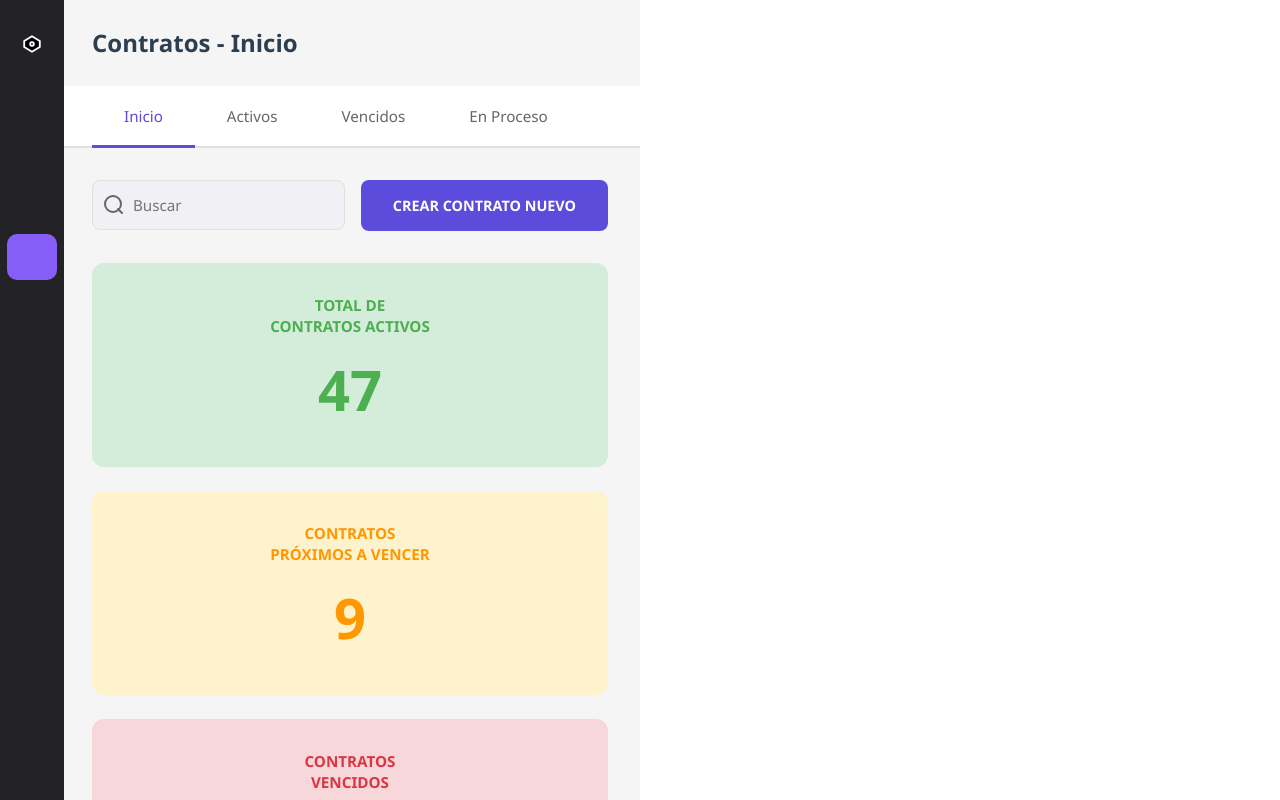
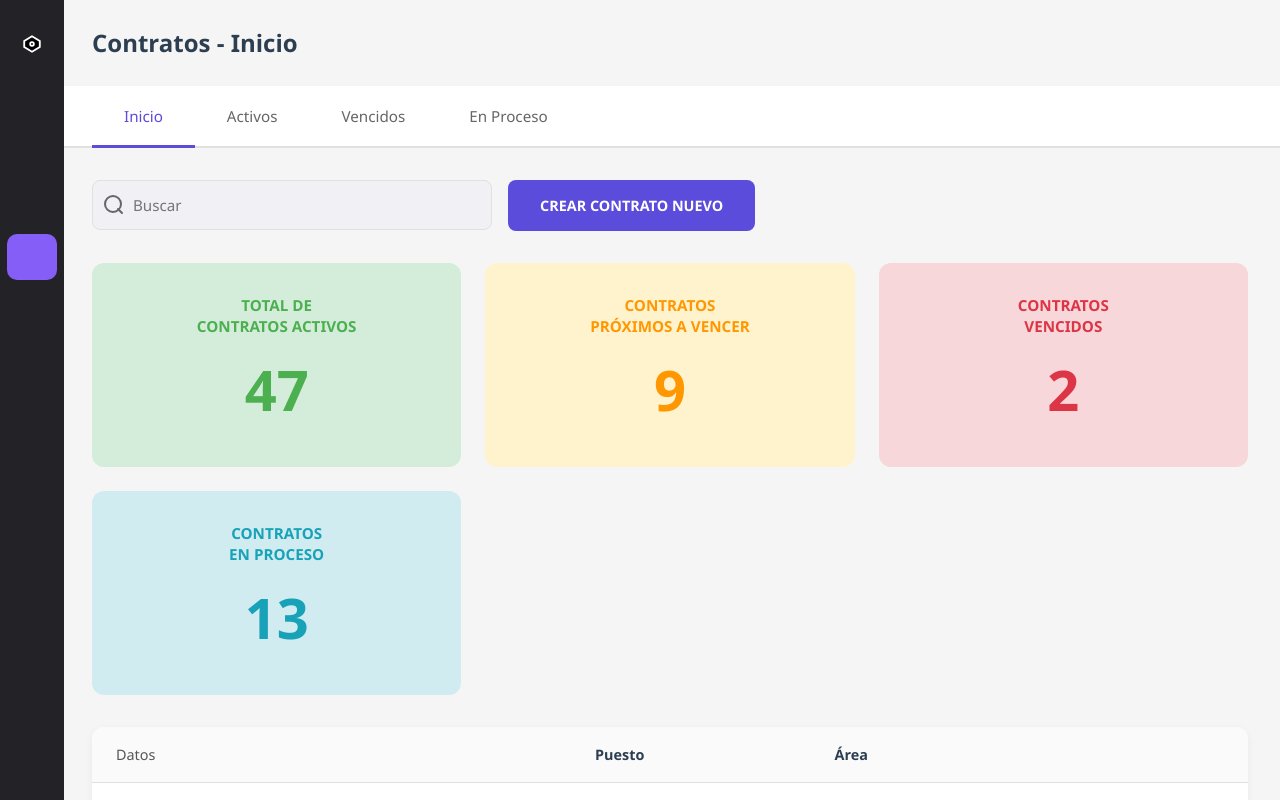
Before and after one commit to LXRDSZN/Sistema-Rh, a Vue app: page /Documentacion in a window 1280 px wide. Built offline with nearby package versions, Linux system fonts and the light colour scheme.

Commit message:
Actualizacion de la vista de inicio de Contratos

```diff
--- a/src/components/Contratos/Contratos-component.vue
+++ b/src/components/Contratos/Contratos-component.vue
@@ -1,4 +1,5 @@
 <template>
+
   <div class="contratos-content">
     <!-- Encabezado con título -->
     <div class="header">
@@ -146,15 +147,20 @@ const contratos = ref([
   flex: 1;
   margin-left: 60px;
   min-height: 100vh;
+  width: calc(100vw - 60px);
+  max-width: 100%;
   background-color: #f5f5f5;
   display: flex;
   flex-direction: column;
+  box-sizing: border-box;
+  overflow-x: hidden;
 }
 
 /* Header */
 .header {
   padding: 1.5rem 2rem;
   background-color: #f5f5f5;
+  width: 100%;
 }
 
 .header h1 {
@@ -171,6 +177,7 @@ const contratos = ref([
   background-color: #fff;
   border-bottom: 2px solid #e0e0e0;
   padding: 0 2rem;
+  width: 100%;
 }
 
 .tab-button {
@@ -202,6 +209,8 @@ const contratos = ref([
   flex: 1;
   padding: 2rem;
   background-color: #f5f5f5;
+  width: 100%;
+  box-sizing: border-box;
 }
 
 .inicio-view {
```
